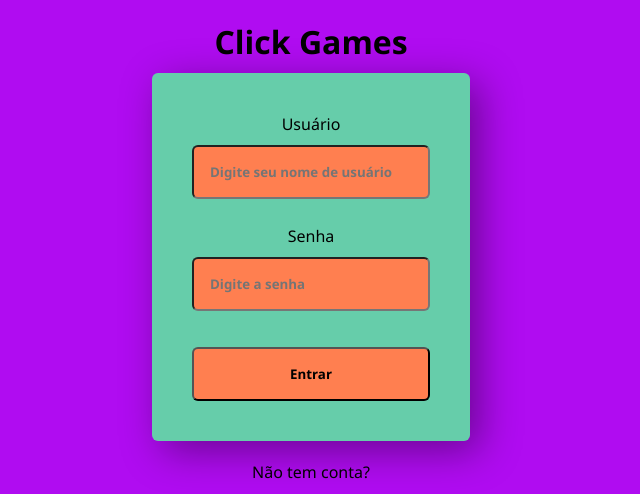
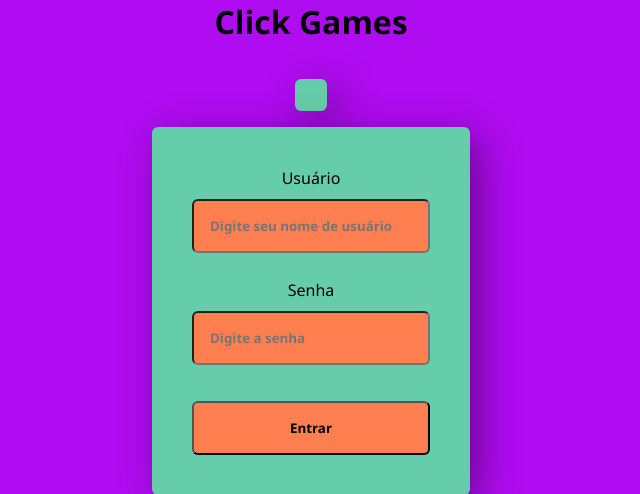
Before and after one commit to gmonteiro13/rock-paper-scissors, a Django app: page /login/ in a window 1280 px wide. Shown: the top 494 px of the page, without its empty margins (329-969 px from the left). Run offline with Django 5.2, Linux system fonts and the light colour scheme.

Commit message:
Fixes login and create account h1, taking it outside of form-container

```diff
--- a/static/main.css
+++ b/static/main.css
@@ -20,9 +20,9 @@ html, body {
     flex: 1;
 }
 
-
 h1 {
     margin-bottom: 0.625rem;
+    text-align: center;
 }
 
 .btn:hover {
@@ -34,8 +34,20 @@ a:focus, button:focus {
     outline: 2px solid mediumaquamarine;
 }
 
+.error-container {
+    display: flex;
+    flex-direction: column;
+    background-color: mediumaquamarine;
+    border-radius: 0.375rem;
+    padding: 1rem;
+    margin: 1rem;
+    box-shadow: 0.625rem 0.625rem 2.5rem rgba(0, 0, 0, 0.4);
+    gap: 0.375rem
+}
+
 .error {
     color:crimson;
+    font-size: smaller;
 }
 
 .navbar {
--- a/templates/login.html
+++ b/templates/login.html
@@ -9,16 +9,17 @@
 </head>
 <body>
     <div class="container-principal">
+        <h1>Click Games</h1>
         <div class="form-container">
-            <h1>Click Games</h1>
-            {% if messages %}
+            <div class="error-container">
+                {% if messages %}
                 {% for message in messages %}
                     <div class="messages {{ message.tags }}">
                         {{ message }}
                     </div>
                 {% endfor %}
             {% endif %}
-
+            </div>
             <form action="" method="POST">
                 {% csrf_token %}
                 <div class="form-group">
```
Also changed, not shown: templates/criar-conta.html (+5 -4 lines).
